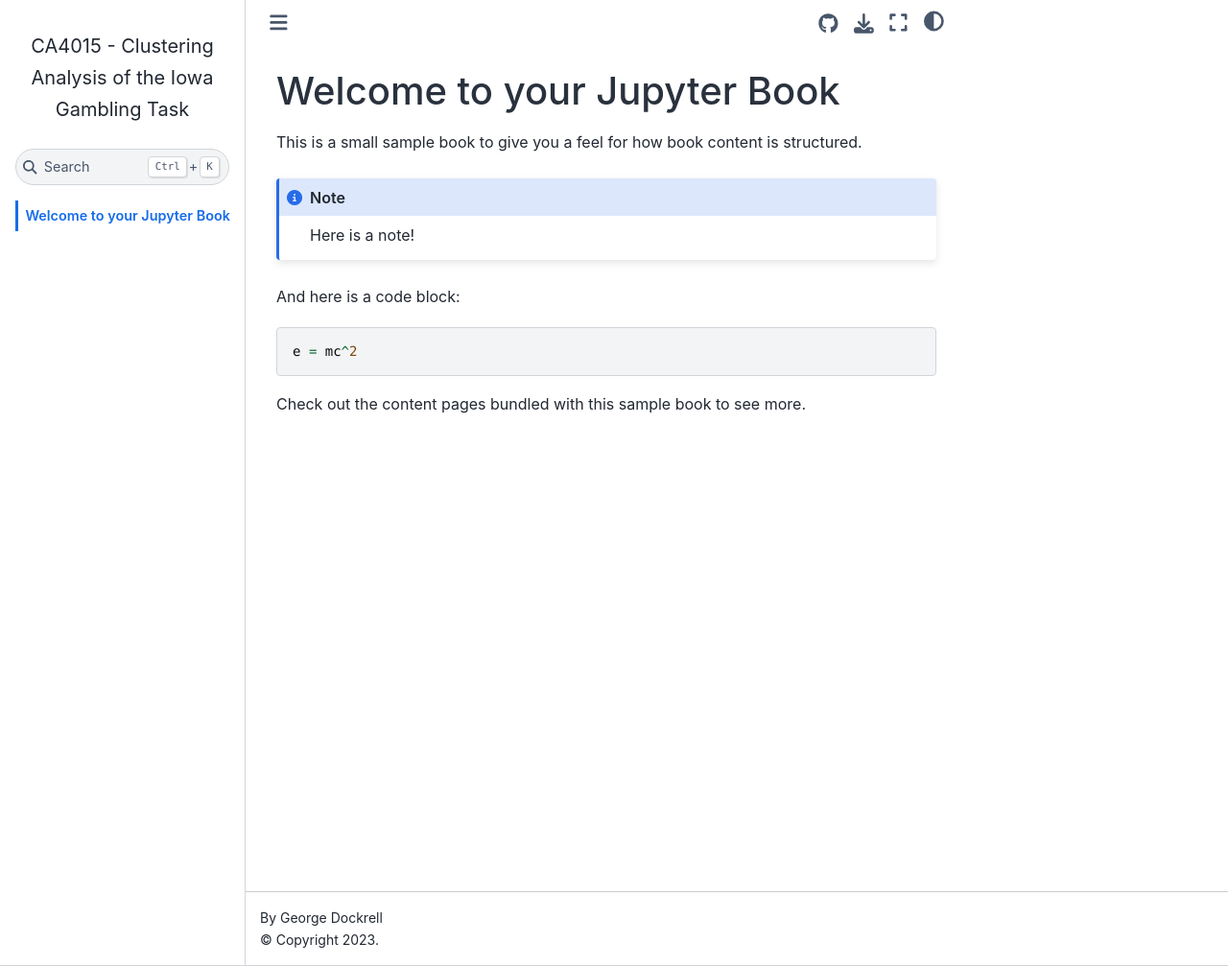
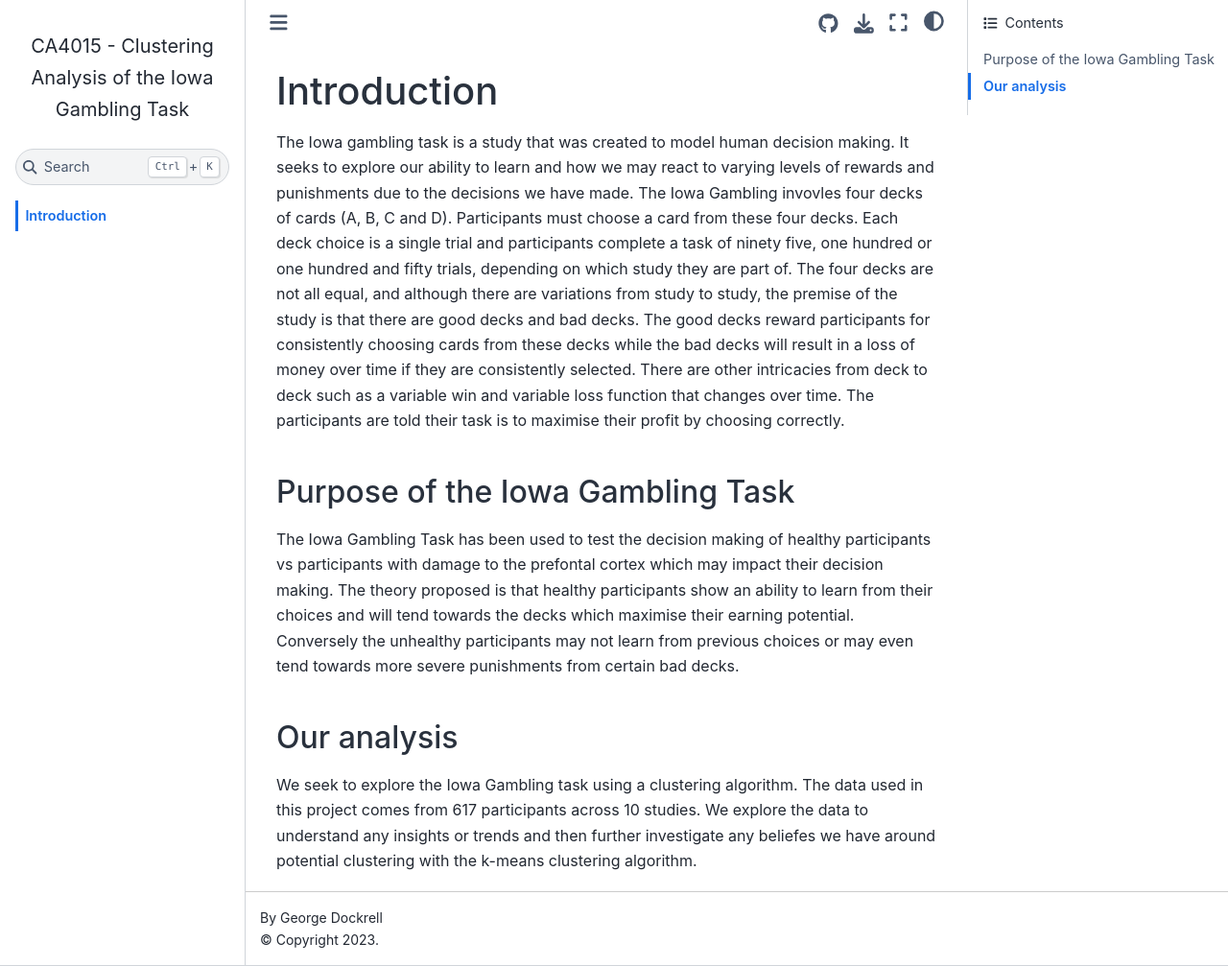
Before and after one commit to dockreg/ca4015_assignment_1, a Jupyter Book: the page built from intro.md, in a window 1280 px wide and 1007 px high. Shown: the whole window at 96% size. Built offline with Jupyter Book 1.0.4 settings and Sphinx 7.4.7 and the Sphinx Book theme 1.1.4, drawn with Linux system fonts in a browser that asks for light colours; pages that are not in the unit, such as notebooks, are missing from menus.

Commit message:
Added introduction

````diff
--- a/intro.md
+++ b/intro.md
@@ -1,16 +1,11 @@
-# Welcome to your Jupyter Book
+# Introduction
 
-This is a small sample book to give you a feel for how book content is
-structured.
+The Iowa gambling task is a study that was created to model human decision making. It seeks to explore our ability to learn and how we may react to varying levels of rewards and punishments due to the decisions we have made. The Iowa Gambling invovles four decks of cards (A, B, C and D). Participants must choose a card from these four decks. Each deck choice is a single trial and participants complete a task of ninety five, one hundred or one hundred and fifty trials, depending on which study they are part of. The four decks are not all equal, and although there are variations from study to study, the premise of the study is that there are good decks and bad decks. The good decks reward participants for consistently choosing cards from these decks while the bad decks will result in a loss of money over time if they are consistently selected. There are other intricacies from deck to deck such as a variable win and variable loss function that changes over time. The participants are told their task is to maximise their profit by choosing correctly.
 
-:::{note}
-Here is a note!
-:::
+## Purpose of the Iowa Gambling Task
 
-And here is a code block:
+The Iowa Gambling Task has been used to test the decision making of healthy participants vs participants with damage to the prefontal cortex which may impact their decision making. The theory proposed is that healthy participants show an ability to learn from their choices and will tend towards the decks which maximise their earning potential. Conversely the unhealthy participants may not learn from previous choices or may even tend towards more severe punishments from certain bad decks.
 
-```
-e = mc^2
-```
+## Our analysis
 
-Check out the content pages bundled with this sample book to see more.
+We seek to explore the Iowa Gambling task using a clustering algorithm. The data used in this project comes from 617 participants across 10 studies. We explore the data to understand any insights or trends and then further investigate any beliefes we have around potential clustering with the k-means clustering algorithm.
````
Also changed, not shown: content/Privacy_preserving_k_means.ipynb.
